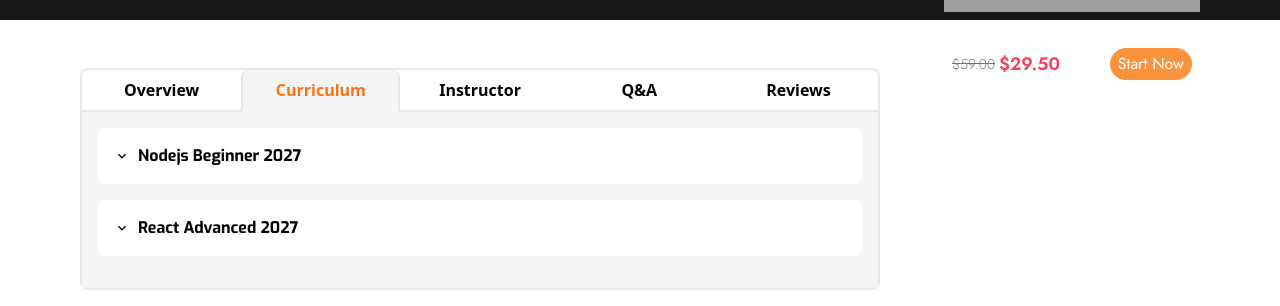
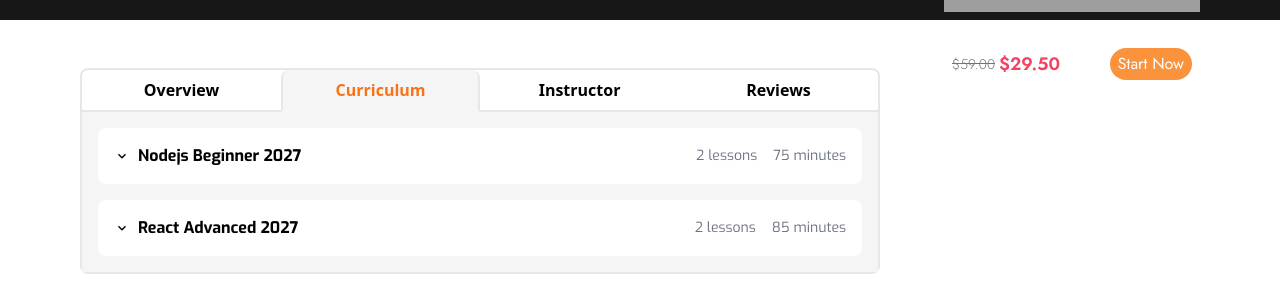
Before and after one commit to TEAM03-OJTPASSED/EduMaster_FinalProject_Team03_React12, a React (Vite) app: page /course/1 in a window 1280 px wide. Both pictures are taken after a click on the label "Curriculum". Shown: the part 486-792 px from the top of the page. Built offline with nearby package versions, Linux system fonts and the light colour scheme; grey boxes are pictures that could not be loaded.

Commit message:
Refactor course detail page components, add react-icon package, add Google Fonts imports and define font classes in index.css, add Banner component for course detail page, and create Instructor and Reviews components for course detail page.

```diff
--- a/src/components/CourseDetailPage/Detail.tsx
+++ b/src/components/CourseDetailPage/Detail.tsx
@@ -1,7 +1,26 @@
 import { SetStateAction, useState } from "react";
 import { Overview } from "./Detail/Overview";
 import { Curriculum } from "./Detail/Curriculum";
+import { Instructor } from "./Instructor";
+import { Reviews } from "./Detail/Review"; // Assuming you have a ReviewComponent
 
+type Course = {
+  name: string;
+  category_id: string;
+  user_id: string;
+  description: string;
+  content: string;
+  status: "new" | "ongoing" | "completed";
+  video_url: string;
+  image_url: string;
+  price: number;
+  discount: number;
+  is_deleted: boolean;
+  _id: string;
+  created_at: string;
+  updated_at: string;
+  __v: number;
+};
 const sampleCourses: Course[] = [
   {
     name: "Nodejs Beginner 2027",
@@ -40,7 +59,17 @@ const sampleCourses: Course[] = [
     __v: 0,
   },
 ];
-
+type Lesson = {
+  name: string;
+  course_id: string;
+  session_id: string;
+  lesson_type: "video" | "article" | "quiz";
+  description: string;
+  video_url: string;
+  image_url: string;
+  full_time: number;
+  position_order: number;
+};
 const sampleLessons: Lesson[] = [
   {
     name: "Lesson 1: Introduction to Node.js",
@@ -87,6 +116,104 @@ const sampleLessons: Lesson[] = [
     position_order: 2,
   },
 ];
+interface Instructor {
+  email: string;
+  name: string;
+  google_id: string;
+  role: string;
+  status: boolean;
+  description: string;
+  phone_number: string;
+  avatar_url: string;
+  video_url: string;
+  is_verified: boolean;
+  token_version: number;
+  balance: number;
+  balance_total: number;
+  bank_name: string;
+  bank_account_no: string;
+  bank_account_name: string;
+  is_deleted: boolean;
+  _id: string;
+  dob: string;
+  created_at: string;
+  updated_at: string;
+  __v: number;
+}
+const sampleInstructor: Instructor = {
+  email: "tamoki1110@gmail.com",
+  name: "instructor",
+  google_id: "",
+  role: "instructor",
+  status: true,
+  description:
+    "LearnPress is a comprehensive WordPress LMS Plugin for WordPress. This is one of the best WordPress LMS Plugins which can be used to easily create & sell courses online.",
+  phone_number: "0938947221",
+  avatar_url: "https://picsum.photos/seed/picsum/200/300",
+  video_url:
+    "http://commondatastorage.googleapis.com/gtv-videos-bucket/sample/BigBuckBunny.mp4",
+  is_verified: false,
+  token_version: 0,
+  balance: 0,
+  balance_total: 0,
+  bank_name: "TPBank",
+  bank_account_no: "10837054501",
+  bank_account_name: "Tamoki Loi",
+  is_deleted: false,
+  _id: "66fe0cde171d976a891947e3",
+  dob: "2024-10-03T03:17:50.593Z",
+  created_at: "2024-10-03T03:17:50.593Z",
+  updated_at: "2024-10-03T03:17:50.593Z",
+  __v: 0,
+};
+
+interface Review {
+  _id: string;
+  user_id: string;
+  course_id: string;
+  comment: string;
+  rating: number;
+  is_deleted: boolean;
+  created_at: string;
+  updated_at: string;
+  __v: number;
+}
+
+const sampleReviews: Review[] = [
+  {
+    _id: "6680e264e19995122837e322",
+    user_id: "6680d54954c31267eb217f55",
+    course_id: "667ecee48039581edcd01af5",
+    comment: "Course is very good!",
+    rating: 3,
+    is_deleted: false,
+    created_at: "2024-06-30T04:43:16.652Z",
+    updated_at: "2024-06-30T05:05:21.619Z",
+    __v: 0,
+  },
+  {
+    _id: "6680e264e19995122837e323",
+    user_id: "6680d54954c31267eb217f56",
+    course_id: "667ecee48039581edcd01af6",
+    comment: "Excellent course!",
+    rating: 5,
+    is_deleted: false,
+    created_at: "2024-06-30T04:43:16.652Z",
+    updated_at: "2024-06-30T05:05:21.619Z",
+    __v: 0,
+  },
+  {
+    _id: "6680e264e19995122837e324",
+    user_id: "6680d54954c31267eb217f57",
+    course_id: "667ecee48039581edcd01af7",
+    comment: "Not bad, but could be better.",
+    rating: 2,
+    is_deleted: false,
+    created_at: "2024-06-30T04:43:16.652Z",
+    updated_at: "2024-06-30T05:05:21.619Z",
+    __v: 0,
+  },
+];
 
 type Props = {
   a: string;
@@ -104,7 +231,7 @@ export const Detail = ({ a }: Props) => {
     <div className="flex">
       <div className="border-2 border-gray-200 rounded-lg mt-12 ml-20 w-2/3">
         <div className="flex justify-between items-center">
-          <label className="w-1/5 text-center font-semibold cursor-pointer">
+          <label className="w-1/4 text-center font-semibold cursor-pointer">
             <input
               type="radio"
               name="tab"
@@ -123,7 +250,7 @@ export const Detail = ({ a }: Props) => {
               Overview
             </div>
           </label>
-          <label className="w-1/5 text-center font-semibold cursor-pointer">
+          <label className="w-1/4 text-center font-semibold cursor-pointer">
             <input
               type="radio"
               name="tab"
@@ -142,7 +269,7 @@ export const Detail = ({ a }: Props) => {
               Curriculum
             </div>
           </label>
-          <label className="w-1/5 text-center font-semibold cursor-pointer">
+          <label className="w-1/4 text-center font-semibold cursor-pointer">
             <input
               type="radio"
               name="tab"
@@ -161,26 +288,7 @@ export const Detail = ({ a }: Props) => {
               Instructor
             </div>
           </label>
-          <label className="w-1/5 text-center font-semibold cursor-pointer">
-            <input
-              type="radio"
-              name="tab"
-              value="qa"
-              checked={selected === "qa"}
-              onChange={handleChange}
-              className="hidden"
-            />
-            <div
-              className={`p-2 ${
-                selected === "qa"
-                  ? "bg-neutral-100 text-orange-500 border-b-2 border-neutral-100 rounded-t-lg border-x-2 border-x-gray-200"
-                  : "bg-white-200 border-b-2 border-gray-200"
-              }`}
-            >
-              Q&A
-            </div>
-          </label>
-          <label className="w-1/5 text-center font-semibold cursor-pointer">
+          <label className="w-1/4 text-center font-semibold cursor-pointer">
             <input
               type="radio"
               name="tab"
@@ -205,11 +313,8 @@ export const Detail = ({ a }: Props) => {
           {selected === "curriculum" && (
             <Curriculum courses={sampleCourses} lessons={sampleLessons} />
           )}
-          {selected === "instructor" && (
-            <div>Instructor content goes here.</div>
-          )}
-          {selected === "qa" && <div>Q&A content goes here.</div>}
-          {selected === "reviews" && <div>Reviews content goes here.</div>}
+          {selected ==="instructor" && <Instructor items={sampleInstructor} />}
+          {selected === "reviews" && <Reviews items={sampleReviews} />}
         </div>
       </div>
       <div className="w-1/3"></div>
--- a/src/components/CourseDetailPage/Detail/Collapse.tsx
+++ b/src/components/CourseDetailPage/Detail/Collapse.tsx
@@ -13,11 +13,11 @@ interface Lesson {
   position_order: number;
 }
 
-interface CollapseProps {
+interface SessionProps {
   items: Lesson[];
 }
 
-export const Collapse = ({ items }: CollapseProps) => {
+export const Session = ({ items }: SessionProps) => {
   const [open, setOpen] = useState<string | null>(null);
 
   const togglePanel = (id: string) => {
--- a/src/components/CourseDetailPage/Detail/Curriculum.tsx
+++ b/src/components/CourseDetailPage/Detail/Curriculum.tsx
@@ -1,5 +1,5 @@
-import React, { useState } from "react";
-import { Collapse } from "./Collapse";
+import { useState } from "react";
+import { Session } from "./Collapse";
 import {
   MdOutlineKeyboardArrowDown,
   MdOutlineKeyboardArrowUp,
@@ -48,7 +48,7 @@ export const Curriculum = ({ courses, lessons }: CurriculumProps) => {
   };
 
   return (
-    <div>
+    <div className="mb-[-16px]">
       {courses.map((course) => (
         <div key={course._id} className="mb-4 font-exo">
           <div
@@ -60,14 +60,27 @@ export const Curriculum = ({ courses, lessons }: CurriculumProps) => {
             onClick={() => toggleCourse(course._id)}
           >
             {openCourse === course._id ? (
-              <MdOutlineKeyboardArrowUp fill="black"/>
+              <MdOutlineKeyboardArrowUp fill="black" />
             ) : (
               <MdOutlineKeyboardArrowDown fill="black" />
             )}
             {course.name}
+            <div className="ml-auto text-sm font-normal text-gray-500">
+              {
+                lessons.filter((lesson) => lesson.course_id === course._id)
+                  .length
+              }{" "}
+              lessons
+            </div>
+            <div className="ml-2 text-sm font-normal text-gray-500">
+              {lessons
+                .filter((lesson) => lesson.course_id === course._id)
+                .reduce((total, lesson) => total + lesson.full_time, 0)}{" "}
+              minutes
+            </div>
           </div>
           {openCourse === course._id && (
-            <Collapse
+            <Session
               items={lessons.filter(
                 (lesson) => lesson.course_id === course._id
               )}
--- /dev/null
+++ b/src/components/CourseDetailPage/Detail/Review.tsx
@@ -0,0 +1,29 @@
+interface Review {
+  _id: string;
+  user_id: string;
+  course_id: string;
+  comment: string;
+  rating: number;
+  is_deleted: boolean;
+  created_at: string;
+  updated_at: string;
+  __v: number;
+}
+
+type Props = {
+  items: Review[];
+};
+
+export const Reviews = ({ items }: Props) => {
+  return (
+    <div>
+      {items.map((review) => (
+        <div key={review._id} className="p-4 border-b border-gray-300">
+          <p><strong>Comment:</strong> {review.comment}</p>
+          <p><strong>Rating:</strong> {review.rating}</p>
+          <p><strong>Created At:</strong> {new Date(review.created_at).toLocaleString()}</p>
+        </div>
+      ))}
+    </div>
+  );
+};
--- /dev/null
+++ b/src/components/CourseDetailPage/Instructor.tsx
@@ -0,0 +1,55 @@
+import { MdOutlineEmail, MdOutlineLocalPhone } from "react-icons/md";
+
+interface Instructor {
+  email: string;
+  name: string;
+  google_id: string;
+  role: string;
+  status: boolean;
+  description: string;
+  phone_number: string;
+  avatar_url: string;
+  video_url: string;
+  is_verified: boolean;
+  token_version: number;
+  balance: number;
+  balance_total: number;
+  bank_name: string;
+  bank_account_no: string;
+  bank_account_name: string;
+  is_deleted: boolean;
+  _id: string;
+  dob: string;
+  created_at: string;
+  updated_at: string;
+  __v: number;
+}
+
+type Props = {
+  items: Instructor;
+};
+export const Instructor = ({ items }: Props) => {
+  return (
+    <div className="flex gap-5">
+      <div className="w-1/4">
+        <img
+          src={items.avatar_url}
+          alt="avatar"
+          className="w-full h-auto aspect-square object-cover rounded-xl"
+        />
+      </div>
+      <div className="w-3/4">
+        <div className="text-xl font-bold">{items.name}</div>
+        <div className="py-4">{items.description}</div>
+        <div className="flex gap-2 items-center">
+          <MdOutlineLocalPhone className="text-orange-500"/>
+          {items.phone_number}
+        </div>
+        <div className="flex gap-2 items-center">
+          <MdOutlineEmail className="text-orange-500"/>
+          {items.email}
+        </div>
+      </div>
+    </div>
+  );
+};
```
